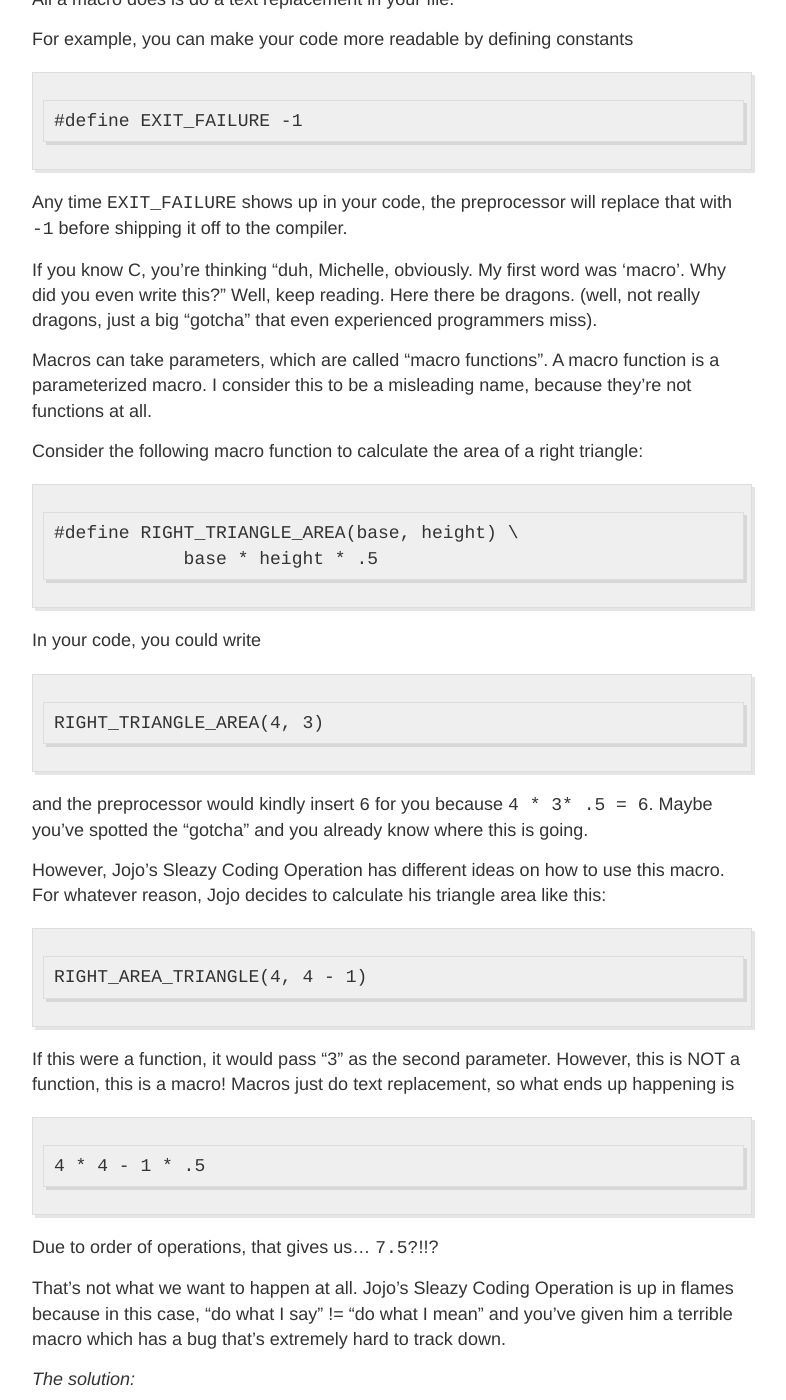
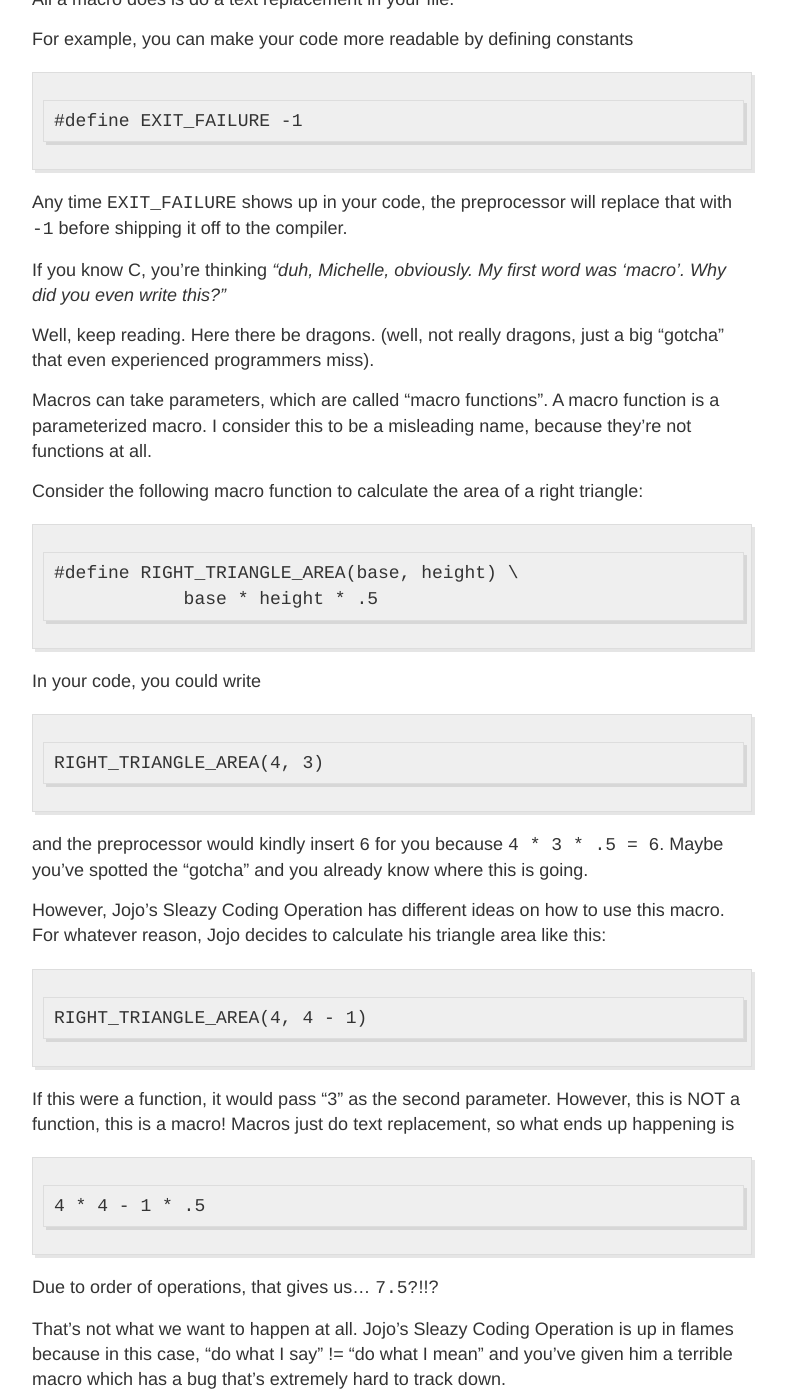
Before and after one commit to mrb113/mrb113.github.io, a Jekyll site: the page built from _posts/2015-12-1-Macros.md, in a window 1280 px wide and 1400 px high, scrolled down 548 px. Shown: the whole window, without its empty margins (248-1034 px from the left). Built offline with Jekyll 4.4.1, drawn with Linux system fonts in a browser that asks for light colours; Markdown is read by kramdown in place of the engine named in the settings; comment, search, counter and statistics services are not loaded.

Commit message:
Goodness gracious so much for editing

````diff
--- a/_posts/2015-12-1-Macros.md
+++ b/_posts/2015-12-1-Macros.md
@@ -16,7 +16,9 @@ For example, you can make your code more readable by defining constants
 
 Any time `EXIT_FAILURE` shows up in your code, the preprocessor will replace that with `-1` before shipping it off to the compiler.
 
-If you know C, you're thinking "duh, Michelle, obviously. My first word was 'macro'. Why did you even write this?" Well, keep reading. Here there be dragons. (well, not really dragons, just a big "gotcha" that even experienced programmers miss).
+If you know C, you're thinking *"duh, Michelle, obviously. My first word was 'macro'. Why did you even write this?"*
+
+Well, keep reading. Here there be dragons. (well, not really dragons, just a big "gotcha" that even experienced programmers miss).
 
 Macros can take parameters, which are called "macro functions". A macro function is a parameterized macro. I consider this to be a misleading name, because they're not functions at all.
 
@@ -33,14 +35,14 @@ In your code, you could write
 RIGHT_TRIANGLE_AREA(4, 3)
 ```
 
-and the preprocessor would kindly insert `6` for you because `4 * 3* .5 = 6`.
+and the preprocessor would kindly insert `6` for you because `4 * 3 * .5 = 6`.
 Maybe you've spotted the "gotcha" and you already know where this is going.
 
 However, Jojo's Sleazy Coding Operation has different ideas on how to use this macro.
 For whatever reason, Jojo decides to calculate his triangle area like this:
 
 ```
-RIGHT_AREA_TRIANGLE(4, 4 - 1)
+RIGHT_TRIANGLE_AREA(4, 4 - 1)
 ```
 
 If this were a function, it would pass "3" as the second parameter. However, this is NOT a function, this is a macro! Macros just do text replacement, so what ends up happening is
````
